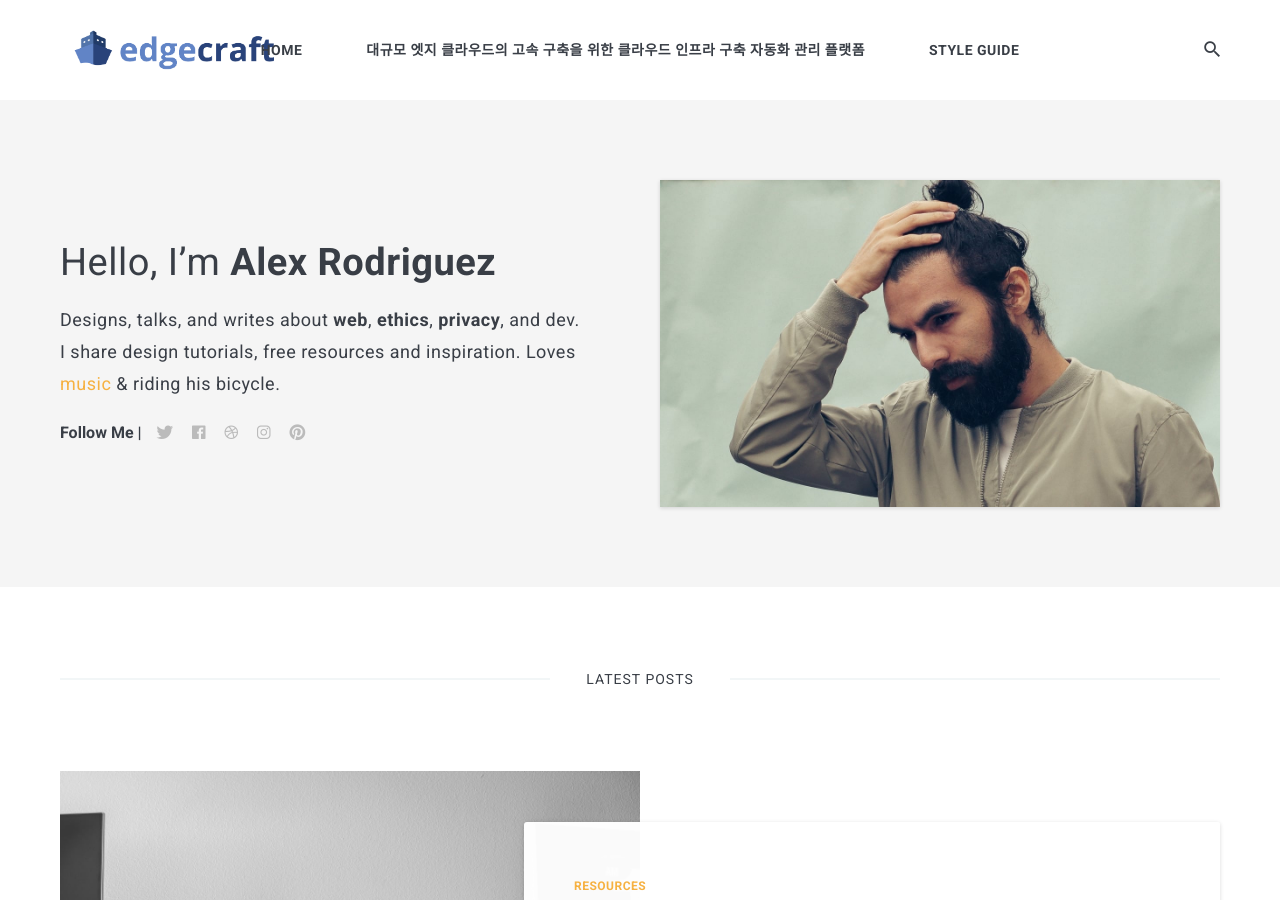
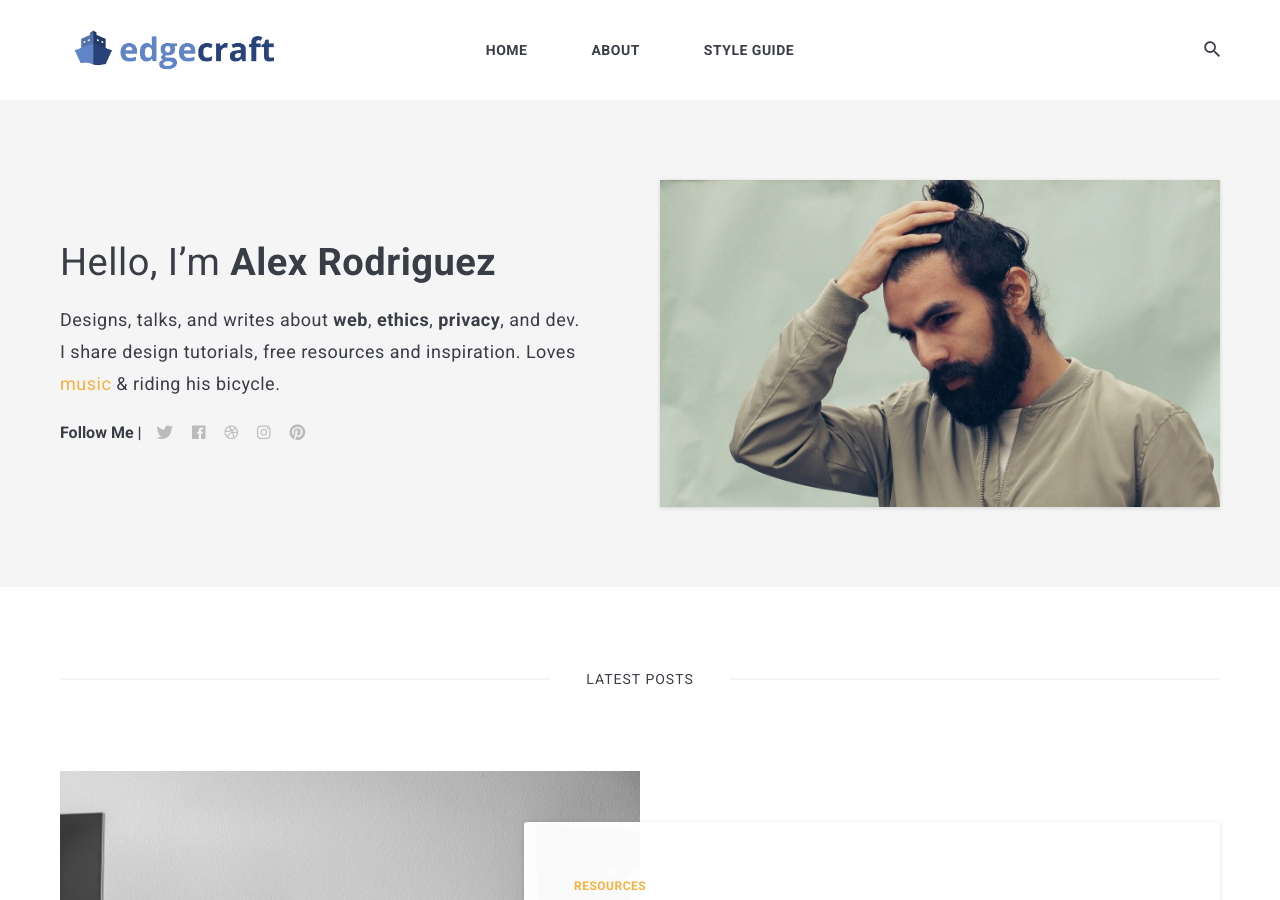
Before and after one commit to acornsoft-edgecraft/acornsoft-edgecraft.github.io, a Jekyll site: the page built from index.html, in a window 1280 px wide and 900 px high. Built offline with Jekyll 4.4.1, drawn with Linux system fonts in a browser that asks for light colours; nearby versions of some CDN libraries; the list of posts is cut into pages by our own code.

Commit message:
프로젝트 개요 수정

```diff
--- a/_pages/about.md
+++ b/_pages/about.md
@@ -1,13 +1,12 @@
 ---
 layout: page
-title: 대규모 엣지 클라우드의 고속 구축을 위한 클라우드 인프라 구축 자동화 관리 플랫폼
+title: About
 permalink: /about/
-image: overview.jpg
+image: overview.jpeg
 ---
 
 ## 프로젝트 개요
 지역적으로 분산된 수많은 엣지 클라우드 인프라를 통제된 계획에 따라 고속으로 구축하고 관리할 수 있도록, 클라우드 인프라 설계부터, 설치, 검증에 이르는 일련의 과정과 운영 중인 클라우드 인프라의 업데이트, 백업과 복구 업무 등의 제반 과정을 원격에서 자동화하여 관리할 수 있는 SW 플랫폼을 개발.
-Hello, my name is Alex Rodriguez. I like being at the center of events, being free and enjoying every moment. Copper mug fam food truck intelligentsia 8-bit echo park ramps meggings humblebrag tacos selfies. Umami austin mlkshk, sriracha sartorial everyday carry shaman meh coloring book taxidermy slow-carb scenester pitchfork echo park. Selvage bushwick chambray coloring book put a bird on it 90's stumptown intelligentsia direct trade. Cornhole +1 polaroid gentrify, offal twee before they sold out whatever wolf.
 
 ![]({{site.baseurl}}/images/concept.png)
 
```
Also changed, not shown: 1 other file.
